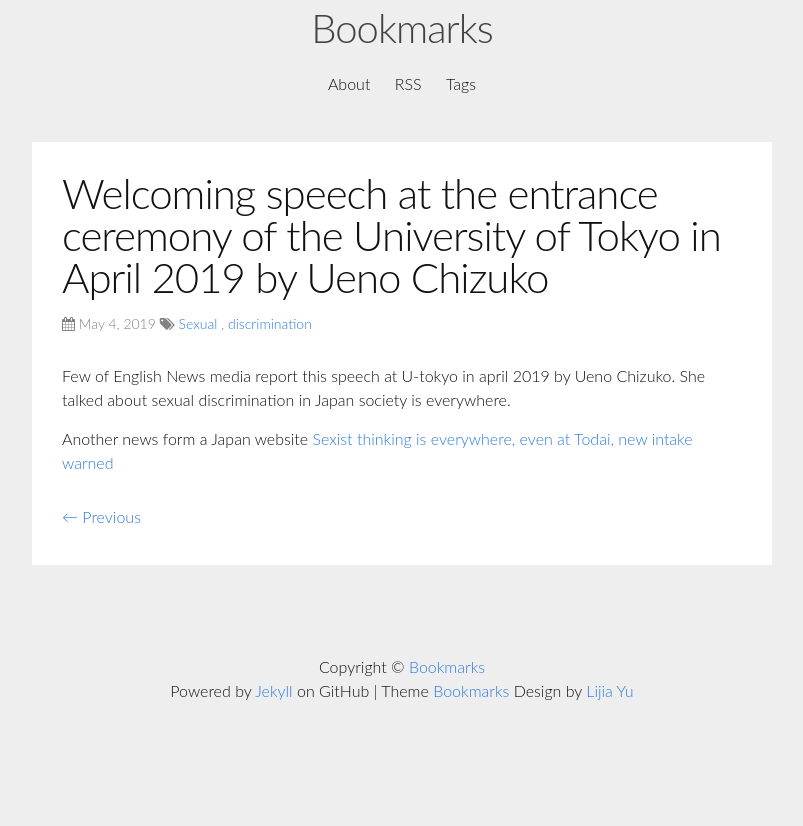
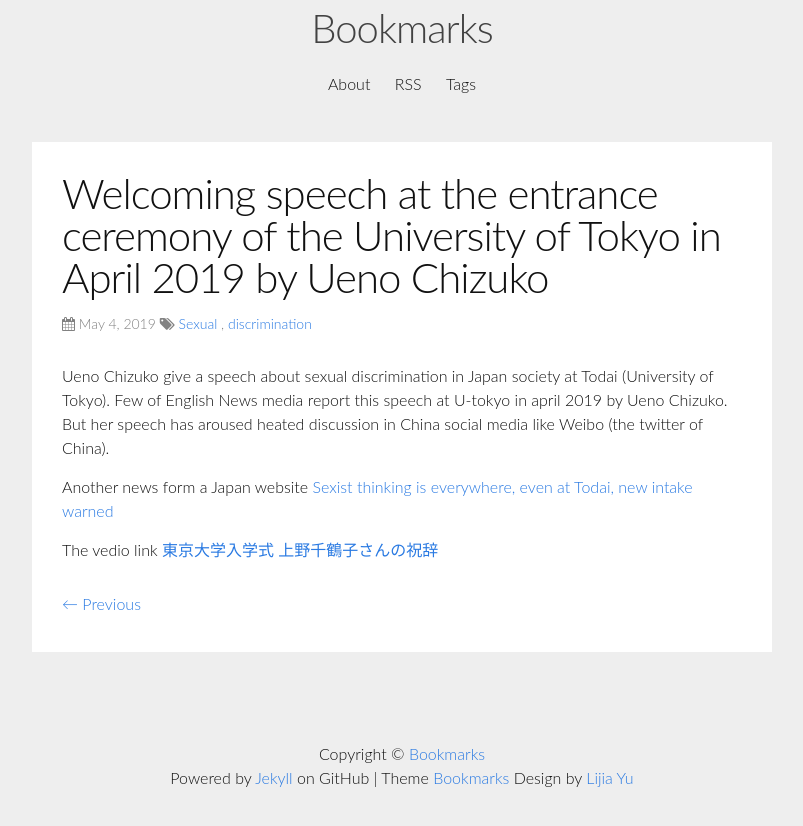
Before and after one commit to yulijia/bookmarks, a Jekyll site: the page built from _posts/2019-05-04-Welcoming-speech-at-the-entrance-ceremony-of-the-University-of-Tokyo-in-April-2019-by-Ueno-Chizuko.md, in a window 1280 px wide. Shown: the top 826 px of the page, without its empty margins (238-1041 px from the left). Built offline with Jekyll 4.4.1, drawn with Linux system fonts in a browser that asks for light colours; nearby versions of some CDN libraries.

Commit message:
add youtube video link and more information

```diff
--- a/_posts/2019-05-04-Welcoming-speech-at-the-entrance-ceremony-of-the-University-of-Tokyo-in-April-2019-by-Ueno-Chizuko.md
+++ b/_posts/2019-05-04-Welcoming-speech-at-the-entrance-ceremony-of-the-University-of-Tokyo-in-April-2019-by-Ueno-Chizuko.md
@@ -6,8 +6,12 @@
 link: https://ayakokoide.wordpress.com/2019/04/14/because-she-is-stupid-the-realities-of-female-students-in-japan/
 ---
 
+Ueno Chizuko give a speech about sexual discrimination in Japan society at Todai (University of Tokyo).
 Few of English News media report this speech at U-tokyo in april 2019 by Ueno Chizuko.
-She talked about sexual discrimination in Japan society is everywhere.
+But her speech has aroused heated discussion in China social media like Weibo (the twitter of China).
+
 
 Another news form a Japan website [Sexist thinking is everywhere, even at Todai, new intake warned
 ](http://www.asahi.com/ajw/articles/AJ201904130027.html)
+
+The vedio link [東京大学入学式 上野千鶴子さんの祝辞](https://www.youtube.com/watch?v=oWbuTTrzy5w)
```
